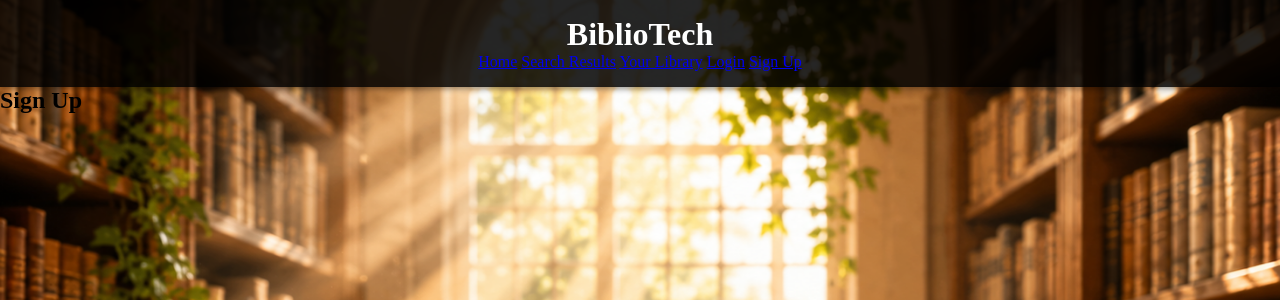
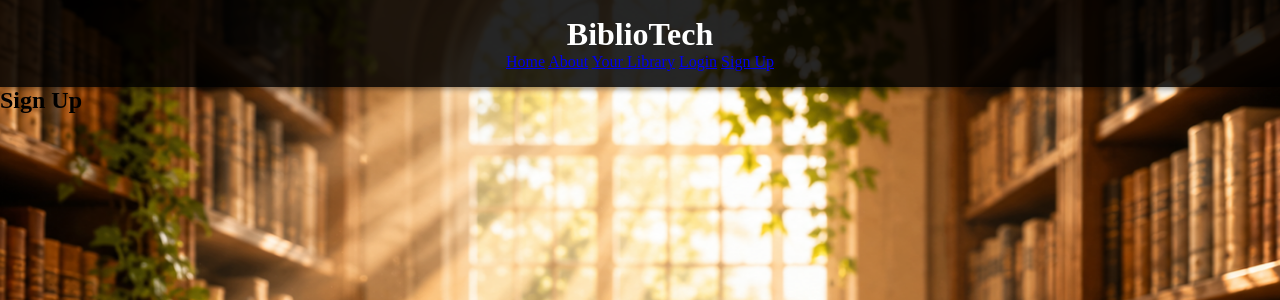
Before and after one commit to ColmN-Dev/BiblioTech, a Flask app: page /auth/signup in a window 1280 px wide. Shown: the top 300 px of the page. Run offline with Flask 3, Linux system fonts and the light colour scheme.

Commit message:
feat: remove search results route from base template

```diff
--- a/app/templates/base.html
+++ b/app/templates/base.html
@@ -11,7 +11,7 @@
         <h1>BiblioTech</h1>
         <nav>
             <a href="{{ url_for('routes.index') }}">Home</a>
-            <a href="{{ url_for('routes.search_results') }}">Search Results</a>
+            <a href="{{ url_for('routes.about') }}">About</a>
             <a href="{{ url_for('routes.your_library') }}">Your Library</a>
             <a href="{{ url_for('routes.login') }}">Login</a>
             <a href="{{ url_for('routes.signup') }}">Sign Up</a>
```
